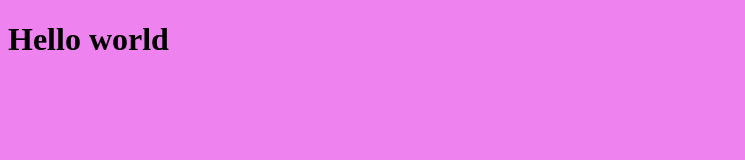
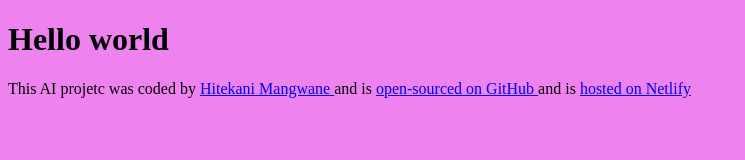
Before and after one commit to Hitty24/Poem-generator, a plain HTML site: page index.html in a window 1280 px wide. Shown: the whole page, without its empty margins (0-745 px from the left). Drawn offline with Linux system fonts and the light colour scheme.

Commit message:
added the footer

```diff
--- a/index.html
+++ b/index.html
@@ -9,5 +9,19 @@
 <body>
     <h1>Hello world</h1>
     <script src="src/script.js"></script>
+
+    <footer>
+        This AI projetc was coded by
+        <a href="http://github.com/Hitty24" target="_blank">Hitekani Mangwane
+
+        </a>
+        and is <a href="https://github.com/Hitty24/Poem-generator" target="_blank">
+
+        open-sourced on GitHub
+        </a>
+        and is <a href="http://my-first-ai-poem-generator.netlify.app/" target="_blank"> hosted on Netlify
+
+        </a>
+    </footer>
 </body>
 </html>
```
